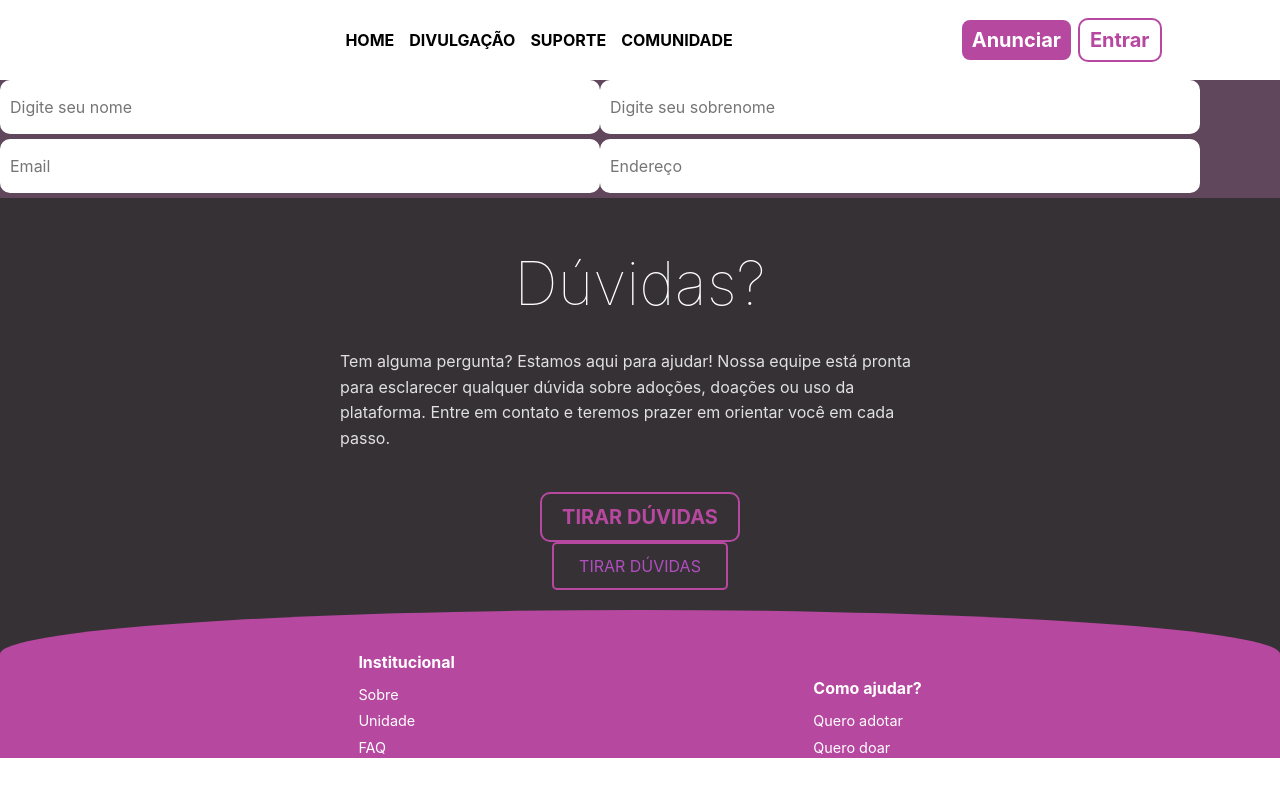
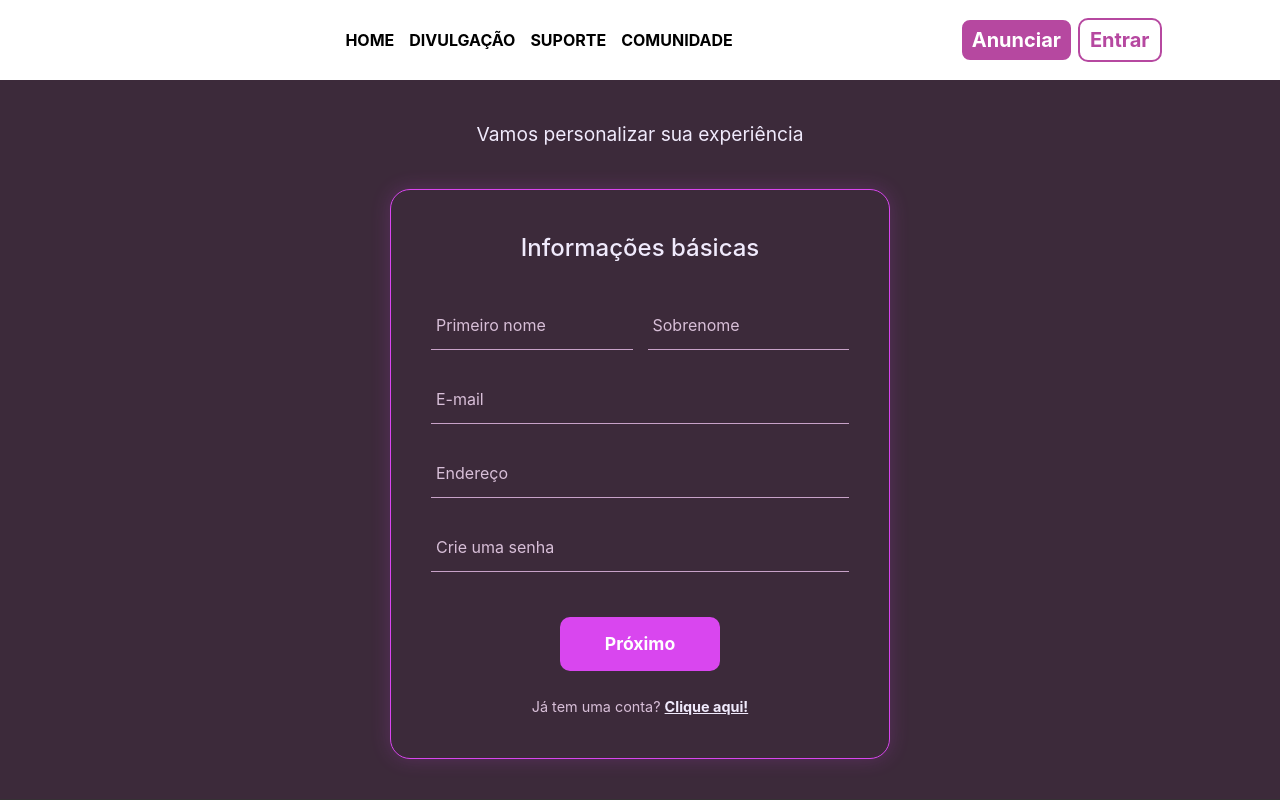
Before and after one commit to LucasFSouza552/frontend-web-pet, a React (Vite) app: page /register in a window 1280 px wide. Shown: the top 800 px of the page. Built offline with nearby package versions, Linux system fonts and the light colour scheme.

Commit message:
Registrar

```diff
--- a/src/features/auth/components/AuthForm.tsx
+++ b/src/features/auth/components/AuthForm.tsx
@@ -43,8 +43,7 @@ export default function AuthForm() {
           />
 
           <SmallText>
-            Não tem conta? <Link to="/PersonalizeForm">Clique aqui</Link>
-          </SmallText>
+            Não tem conta? <Link to="/register">Clique aqui</Link></SmallText>
         </FormContainer>
 
         <ErrorContainer message={error} />
--- a/src/features/auth/components/RegisterForm.tsx
+++ b/src/features/auth/components/RegisterForm.tsx
@@ -1,50 +1,118 @@
-import { InputComponent } from "../../../shared/components/InputComponent";
-import { useState } from "react";
-import { styled } from "styled-components";
+import styled from "styled-components";
+import { Link } from "react-router-dom";
+import { useRegisterController } from "../controllers/useRegisterController";
 
 export default function RegisterForm() {
-    const [formData, setFormData] = useState({ nome: "", sobrenome: "", email: "", endereço: "" });
-    const handleInputChange = (type: string, value: string) => {
-        setFormData((prev) => ({ ...prev, [type]: value }));
-    }
+    const { data, handleChange, handleSubmit } = useRegisterController();
+
     return (
-        <FormContainer>
-            <Container>
-                <InputComponent
-                    label="Nome"
-                    type="text"
-                    placeholder="Digite seu nome"
-                    value={formData.nome}
-                    onChange={handleInputChange} />
-                <InputComponent
-                    label="Sobrenome"
-                    type="text"
-                    placeholder="Digite seu sobrenome"
-                    value={formData.sobrenome}
-                    onChange={handleInputChange} />
-            </Container>
-            <Container>
-                <InputComponent
-                    label="Email"
-                    type="email"
-                    placeholder="Email"
-                    value={formData.email}
-                    onChange={handleInputChange} />
-                <InputComponent
-                    label="Endereço"
-                    type="text"
-                    placeholder="Endereço"
-                    value={formData.endereço}
-                    onChange={handleInputChange} />
-            </Container>
-        </FormContainer>
+        <>
+            <Title>Vamos personalizar sua experiência</Title>
+            <FormContainer onSubmit={handleSubmit}>
+                <FormTitle>Informações básicas</FormTitle>
+
+                <InputGrid>
+                    <Input name="firstName" placeholder="Primeiro nome" value={data.firstName} onChange={handleChange} required />
+                    <Input name="lastName" placeholder="Sobrenome" value={data.lastName} onChange={handleChange} required />
+                </InputGrid>
+
+                <Input name="email" type="email" placeholder="E-mail" value={data.email} onChange={handleChange} required />
+                <Input name="address" placeholder="Endereço" value={data.address} onChange={handleChange} required />
+                <Input name="password" type="password" placeholder="Crie uma senha" value={data.password} onChange={handleChange} required />
+
+                <PrimaryButton type="submit">Próximo</PrimaryButton>
+
+                <SmallText>
+                    Já tem uma conta? <Link to="/login">Clique aqui!</Link>
+                </SmallText>
+            </FormContainer>
+        </>
     );
 }
 
-const Container = styled.div`
-    display: flex;
+// --- Estilos ---
+
+const Title = styled.h2`
+    color: #f0eafc;
+    font-weight: 400;
+    font-size: 1.2rem;
+    margin-bottom: 40px;
+    text-align: center;
 `;
 
 const FormContainer = styled.form`
-    background-color: #61475C;
+    background-color: transparent;
+    border: 1px solid #D946EF;
+    border-radius: 20px;
+    padding: 40px;
+    width: 100%;
+    max-width: 500px;
+    display: flex;
+    flex-direction: column;
+    align-items: center;
+    gap: 25px;
+    box-shadow: 0 0 20px rgba(217, 70, 239, 0.2);
 `;
+
+const FormTitle = styled.h3`
+    text-align: center;
+    font-weight: 500;
+    font-size: 1.5rem;
+    color: #f0eafc;
+    margin-bottom: 10px;
+`;
+
+const InputGrid = styled.div`
+    display: grid;
+    grid-template-columns: 1fr 1fr;
+    gap: 15px;
+    width: 100%;
+`;
+
+const Input = styled.input`
+    width: 100%;
+    padding: 12px 5px;
+    background-color: transparent;
+    border: none;
+    border-bottom: 1px solid #c8a2c8;
+    color: #f0eafc;
+    font-size: 1rem;
+    outline: none;
+    transition: border-color 0.3s ease;
+
+    &::placeholder {
+        color: #d8bfd8;
+    }
+
+    &:focus {
+        border-bottom-color: #D946EF;
+    }
+`;
+
+const PrimaryButton = styled.button`
+    background-color: #D946EF;
+    color: white;
+    border: none;
+    border-radius: 10px;
+    padding: 14px 45px;
+    font-size: 1.1rem;
+    font-weight: bold;
+    cursor: pointer;
+    transition: background-color 0.2s;
+    margin-top: 20px;
+
+    &:hover {
+        background-color: #c735de;
+    }
+`;
+
+const SmallText = styled.p`
+    font-size: 0.9rem;
+    color: #d8bfd8;
+
+    a {
+        color: #f0eafc;
+        text-decoration: underline;
+        font-weight: bold;
+    }
+`;
--- /dev/null
+++ b/src/features/auth/controllers/useRegisterController.tsx
@@ -0,0 +1,43 @@
+import { useState } from 'react';
+import { useNavigate } from 'react-router-dom';
+
+export interface IRegisterData {
+    firstName: string;
+    lastName: string;
+    email: string;
+    address: string;
+    password: string;
+}
+
+const INITIAL_DATA: IRegisterData = {
+    firstName: '',
+    lastName: '',
+    email: '',
+    address: '',
+    password: '',
+};
+
+export const useRegisterController = () => {
+    const [data, setData] = useState(INITIAL_DATA);
+    const navigate = useNavigate();
+
+    const handleChange = (e: React.ChangeEvent<HTMLInputElement>) => {
+        const { name, value } = e.target;
+        setData(prevData => ({ ...prevData, [name]: value }));
+    };
+
+    const handleSubmit = (e: React.FormEvent) => {
+        e.preventDefault();
+
+        console.log("Enviando dados para registro:", data);
+
+        alert("Conta criada com sucesso!");
+        navigate('/login');
+    };
+
+    return {
+        data,
+        handleChange,
+        handleSubmit,
+    };
+};
--- a/src/features/auth/pages/RegisterPage.tsx
+++ b/src/features/auth/pages/RegisterPage.tsx
@@ -1,14 +1,32 @@
+import styled from "styled-components";
 import { HeaderComponent } from "../../../shared/components/HeaderComponent";
-import Section from "../../../shared/styles/SectionStyle";
 import FooterSection from "../../home/components/FooterSection";
 import RegisterForm from "../components/RegisterForm";
 
 export default function RegisterSection() {
     return (
-        <Section height="auto">
+        <PageContainer>
             <HeaderComponent />
-            <RegisterForm />
+            <MainContent>
+                <RegisterForm />
+            </MainContent>
             <FooterSection />
-        </Section>
+        </PageContainer>
     );
 }
+
+const PageContainer = styled.div`
+  display: flex;
+  flex-direction: column;
+  min-height: 100vh;
+`;
+
+const MainContent = styled.main`
+  flex: 1;
+  display: flex;
+  flex-direction: column;
+  align-items: center;
+  justify-content: center;
+  background-color: #3C2A3A;
+  padding: 40px 20px;
+`;
```
